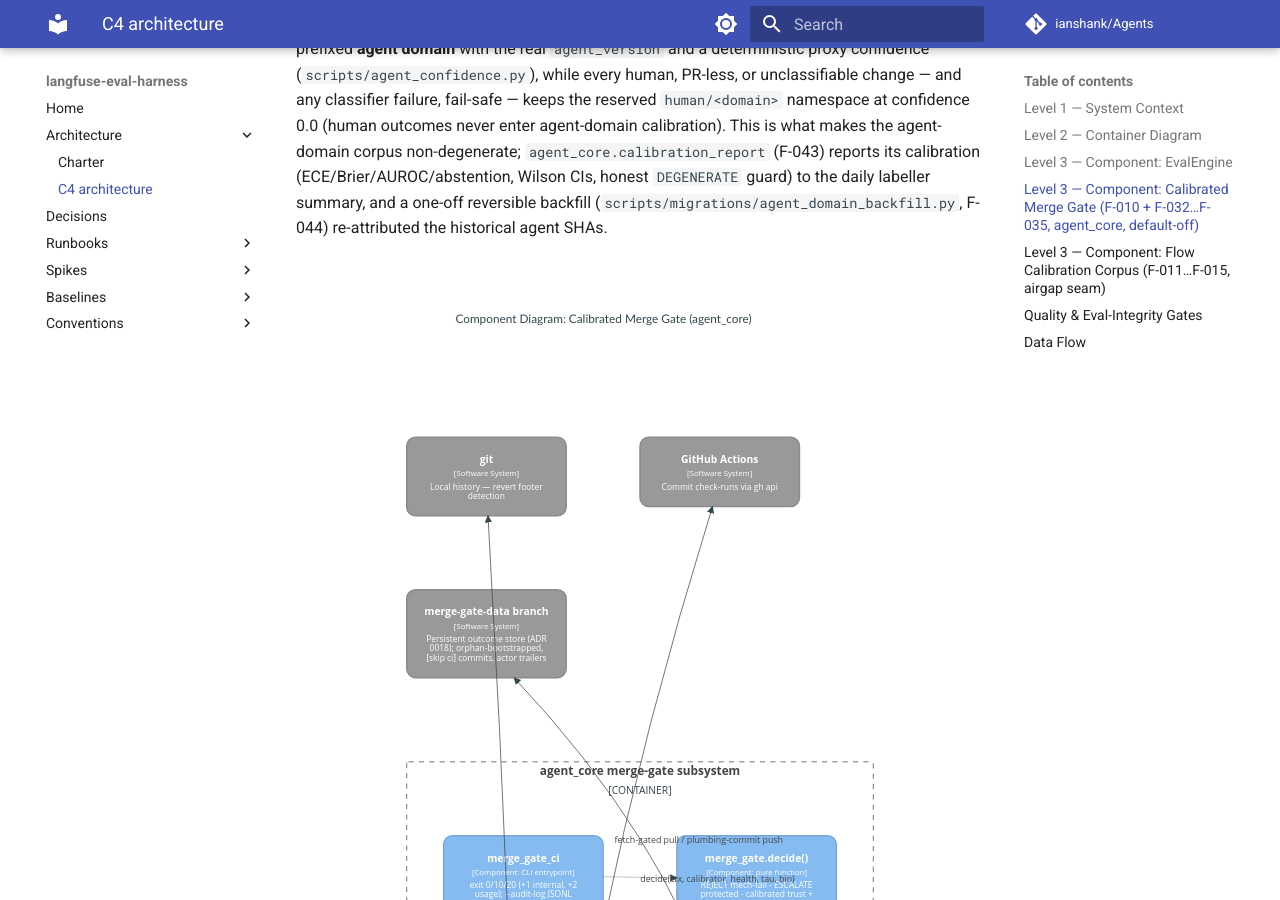
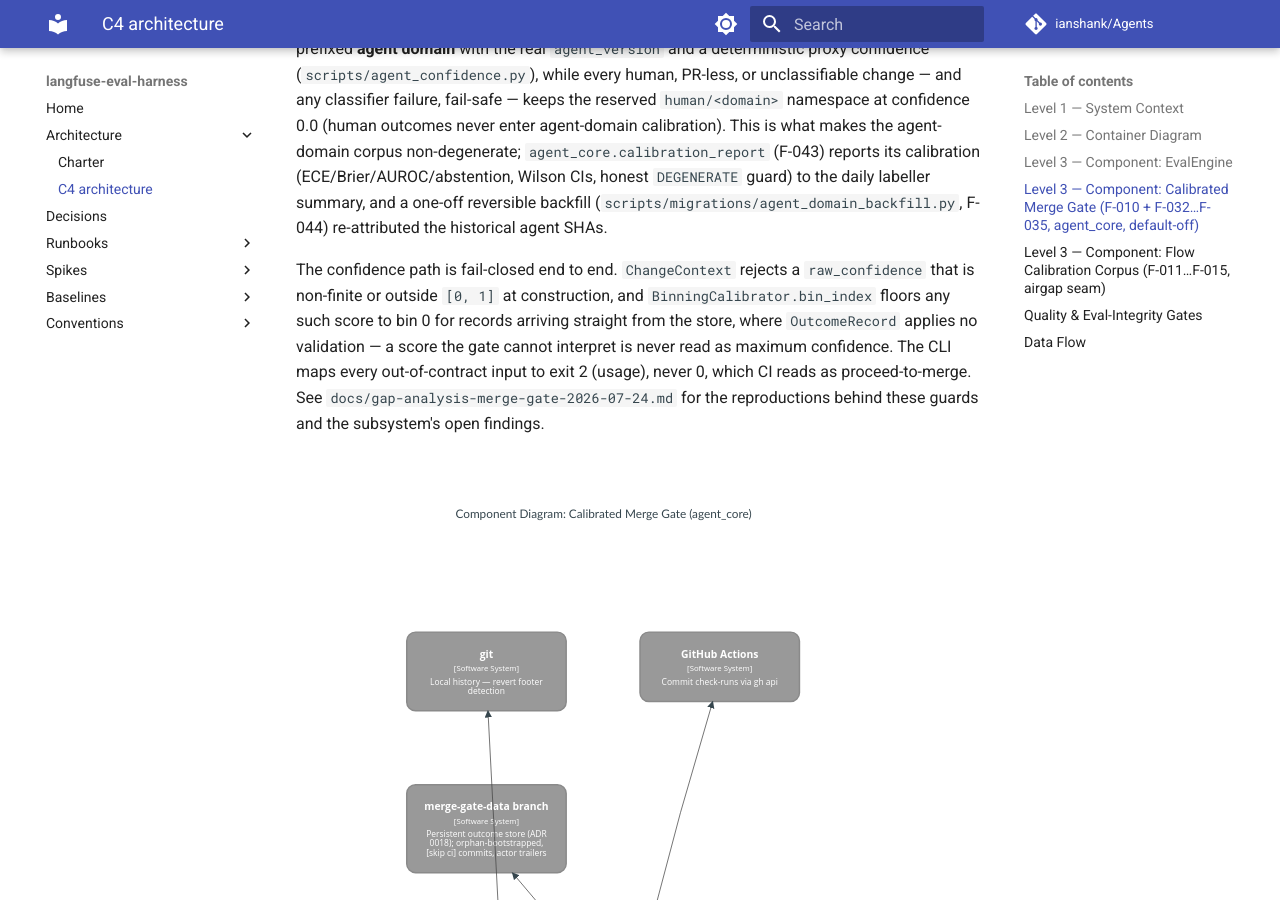
Before and after one commit to ianshank/Agents, an MkDocs documentation site: the page built from docs/c4_architecture.md, in a window 1280 px wide and 900 px high, scrolled down 5380 px. Built offline with MkDocs 1.6.1 and Material for MkDocs 9.7.7, drawn with Linux system fonts in a browser that asks for light colours; comment, search, counter and statistics services are not loaded.

Commit message:
docs: reflect the merge-gate fixes across the doc surface
CHANGELOG gets the user-visible entry (fail-open confidence routing, the
usage-vs-internal exit-code split, the vacuous ship-gate pass, and the newly
observable fit exclusions), noting that every guard default reproduces the prior
behaviour so no existing verdict changes.

c4_architecture: the merge-gate component descriptions claimed properties the
code no longer has. merge_gate_ci now maps any out-of-contract input to exit 2,
outcome_store's calibrator is fail-closed on non-finite and out-of-range scores,
build_domain_models reports why records are excluded, and calibration reports
degenerate slices with opt-in enforcement. Added a paragraph stating the
end-to-end fail-closed confidence contract, since that is a safety property of
the subsystem rather than an implementation detail.

NEXT_STEPS records what landed and, separately, the ten open findings -- led by
the store_sync/OutcomeStore parse-contract conflict, which needs an ADR before
code. docs/README indexes the new gap analysis alongside the existing ones.

Co-Authored-By: Claude Fable 5 <noreply@anthropic.com>
Claude-Session: https://claude.ai/code/session_01QPdJRGfwuNLVj2r6hEWEGM

````diff
--- a/docs/c4_architecture.md
+++ b/docs/c4_architecture.md
@@ -170,19 +170,27 @@ calibration (ECE/Brier/AUROC/abstention, Wilson CIs, honest `DEGENERATE` guard)
 labeller summary, and a one-off reversible backfill
 (`scripts/migrations/agent_domain_backfill.py`, F-044) re-attributed the historical agent SHAs.
 
+The confidence path is fail-closed end to end. `ChangeContext` rejects a `raw_confidence` that
+is non-finite or outside `[0, 1]` at construction, and `BinningCalibrator.bin_index` floors any
+such score to bin 0 for records arriving straight from the store, where `OutcomeRecord` applies
+no validation — a score the gate cannot interpret is never read as maximum confidence. The CLI
+maps every out-of-contract input to exit 2 (usage), never 0, which CI reads as proceed-to-merge.
+See `docs/gap-analysis-merge-gate-2026-07-24.md` for the reproductions behind these guards and
+the subsystem's open findings.
+
 ```mermaid
 C4Component
     title Component Diagram: Calibrated Merge Gate (agent_core)
 
     Container_Boundary(gate, "agent_core merge-gate subsystem") {
-        Component(ci, "merge_gate_ci", "CLI entrypoint", "exit 0/10/20 (+1 internal, +2 usage); --audit-log JSONL")
-        Component(decide, "merge_gate.decide()", "pure function", "REJECT mech-fail -> ESCALATE protected -> calibrated trust + Wilson bin floor -> AUTO_MERGE")
-        Component(store, "outcome_store", "append-only JSONL", "OutcomeStore, BinningCalibrator, build_domain_models (held-out fold)")
+        Component(ci, "merge_gate_ci", "CLI entrypoint", "exit 0/10/20 (+1 internal, +2 usage — incl. any out-of-contract input value; never 0 on bad input); --audit-log JSONL")
+        Component(decide, "merge_gate.decide()", "pure function", "ChangeContext enforces raw_confidence in [0,1] at construction; REJECT mech-fail -> ESCALATE protected -> calibrated trust + Wilson bin floor -> AUTO_MERGE")
+        Component(store, "outcome_store", "append-only JSONL", "OutcomeStore, BinningCalibrator (fail-closed: non-finite / out-of-[0,1] scores floor to bin 0, never the top bin), build_domain_models (held-out fold; logs why records are excluded from the fit)")
         Component(sync, "store_sync", "package + CLI (F-032)", "models/serialization/store/git_sync submodules; pull/push/stats vs merge-gate-data branch; canonical merge, opaque-line preservation, retry-backoff; byte-oriented git-plumbing runner (shared subprocess_util); exit 0/4/5")
         Component(labeller, "outcome_labeller", "module", "passive revert / CI-failure / timeout-clean labels (alerting only)")
         Component(sampler, "audit_sampler", "module", "unbiased stratified sampling + HUMAN_AUDIT verdicts")
         Component(detectors, "detectors", "module", "GitRevertDetector, GitHubChecksFailureAttributor, resolve_repo; DetectorConfig timeouts, fail-safe")
-        Component(calib, "calibration", "module", "Wilson interval, AUROC, ECE (reused, not re-implemented)")
+        Component(calib, "calibration", "module", "Wilson interval, AUROC, ECE (reused, not re-implemented); reports degenerate slices (constant predictor / single outcome class / undersized) — enforcement opt-in via CalibrationConfig, defaults preserve prior verdicts")
         Component(report, "calibration_report", "read-only CLI (F-043)", "agent-domain ECE/Brier/AUROC/abstention (Wilson CIs); HUMAN_AUDIT vs passive views tagged; honest DEGENERATE guard; ReportConfig knobs; reuses calibration")
         Component(domains, "domains", "module", "single-source HUMAN_NAMESPACE / is_agent_domain / strip_human_namespace (agent vs reserved-human lane; yaml/config-free)")
     }
````
Also changed, not shown: CHANGELOG.md (+33 -0 lines), NEXT_STEPS.md (+22 -0 lines), docs/README.md (+2 -0 lines).
